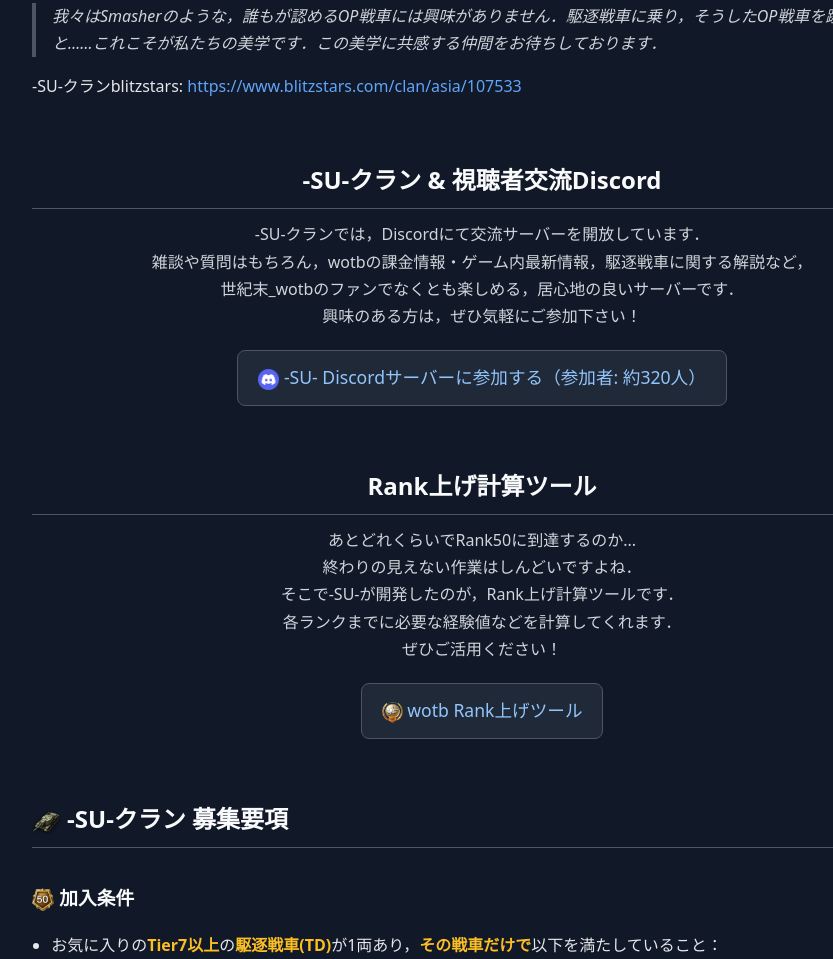
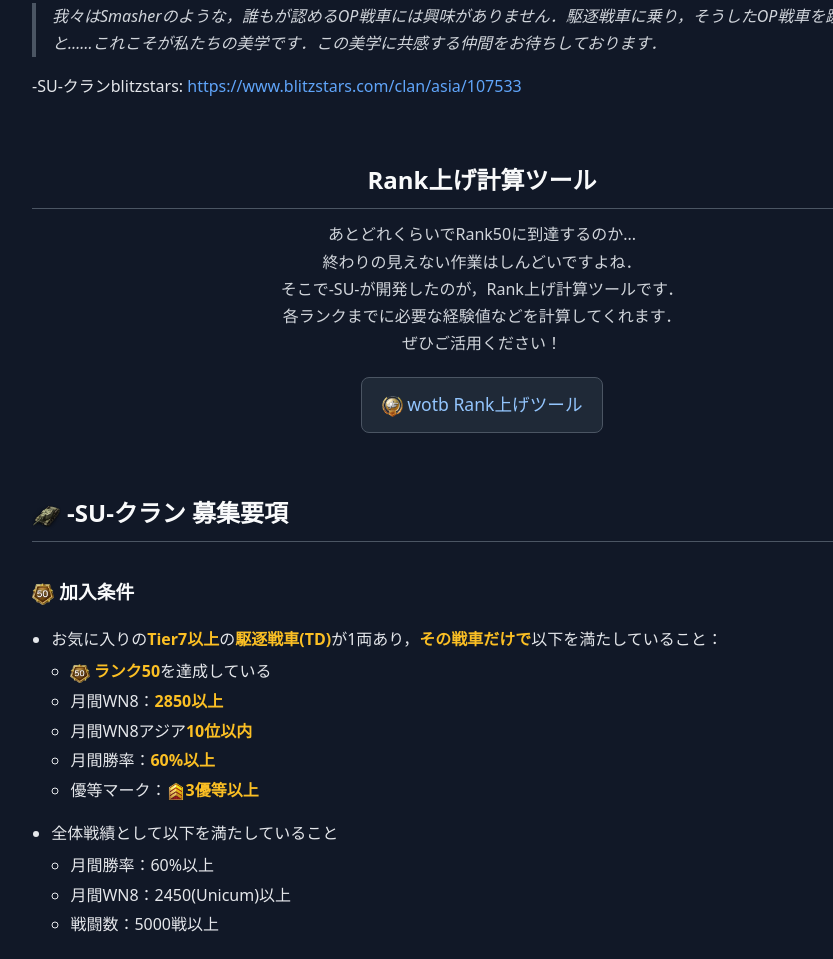
Before and after one commit to SorryImNub/WorldOfTanksBlitz_SUclan_requirements, a plain HTML site: page index.html in a window 1280 px wide. Shown: the part 1016-1975 px from the top of the page, without its empty margins (158-991 px from the left). Drawn offline with Linux system fonts and the light colour scheme.

Commit message:
Update index.html

```diff
--- a/index.html
+++ b/index.html
@@ -161,33 +161,6 @@
 
     -SU-クランblitzstars: <a href = "https://www.blitzstars.com/clan/asia/107533" target="_blank">https://www.blitzstars.com/clan/asia/107533</a>
 
-    <section style="text-align: center; margin: 50px 0;">
-      <h2 style="margin-bottom: 12px;"> -SU-クラン &amp; 視聴者交流Discord</h2>
-
-      <p style="color: #d1d5db; line-height: 1.7; max-width: 680px; margin: 0 auto 20px;">
-        -SU-クランでは，Discordにて交流サーバーを開放しています．<br>
-        雑談や質問はもちろん，wotbの課金情報・ゲーム内最新情報，駆逐戦車に関する解説など，<br>
-        世紀末_wotbのファンでなくとも楽しめる，居心地の良いサーバーです．<br>
-        興味のある方は，ぜひ気軽にご参加下さい！
-      </p>
-
-      <a href="https://discord.gg/mdaRVA63YT"
-         target="_blank"
-         style="
-           display: inline-block;
-           padding: 12px 20px;
-           font-size: 1.1rem;
-           background-color: #1f2937;
-           color: #93c5fd;
-           border: 1px solid #4b5563;
-           border-radius: 8px;
-           text-decoration: none;
-           transition: 0.25s ease;
-         ">
-         <img src="images/discord.png" class="emoji-like"> -SU- Discordサーバーに参加する（参加者: 約320人）
-      </a>
-
-    </section>
 
         <section style="text-align: center; margin: 50px 0;">
       <h2 style="margin-bottom: 12px;"> Rank上げ計算ツール</h2>
@@ -301,7 +274,7 @@
 
     <p>
       <strong>(推奨)Discordで応募</strong><br>
-      → <a href="https://discord.gg/mdaRVA63YT" target="_blank" rel="noopener noreferrer">世紀末_wotbのDiscordサーバー</a> に参加し，フレンド追加後，DMにてメッセージを送信
+      → <a href="https://discord.gg/tv9EW6DYyQ" target="_blank" rel="noopener noreferrer">世紀末_wotbのDiscordサーバー</a> に申請を送り承認後，誰でも良いので-SU-メンバーにDMを送信し，やり取りを開始
     </p>
 
     <p>
@@ -687,7 +660,7 @@
         連絡先 (Discord): <a href="https://discord.gg/mdaRVA63YT" target="_blank" rel="noopener noreferrer">Discord</a><br>
         連絡先 (X / Twitter): <a href="https://x.com/EoC_wotb" target="_blank" rel="noopener noreferrer">X (Twitter)</a>
       </p>
-      <p>最終更新日: 2026/05/05</p>
+      <p>最終更新日: 2026/05/16</p>
     </div>
   </main>
 </body>
```
